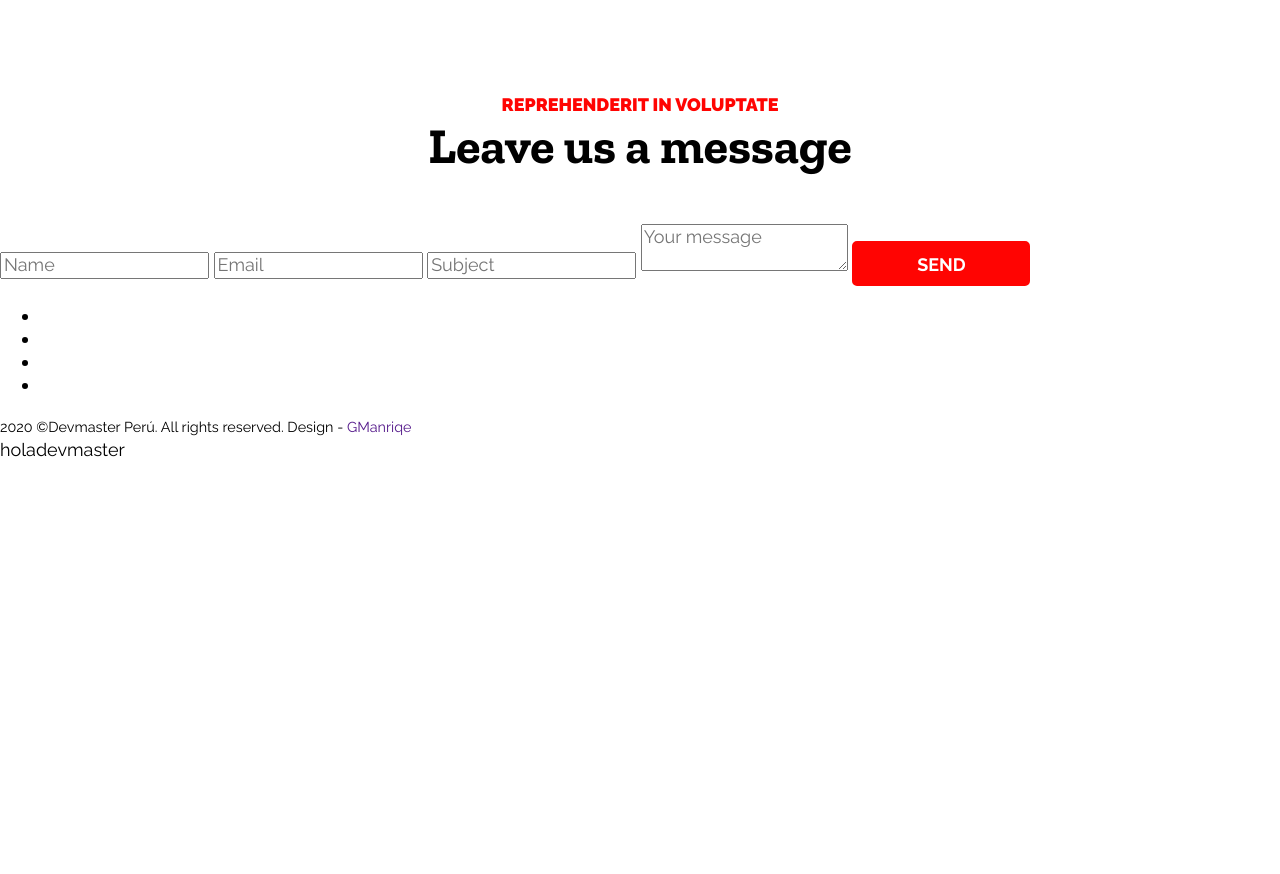
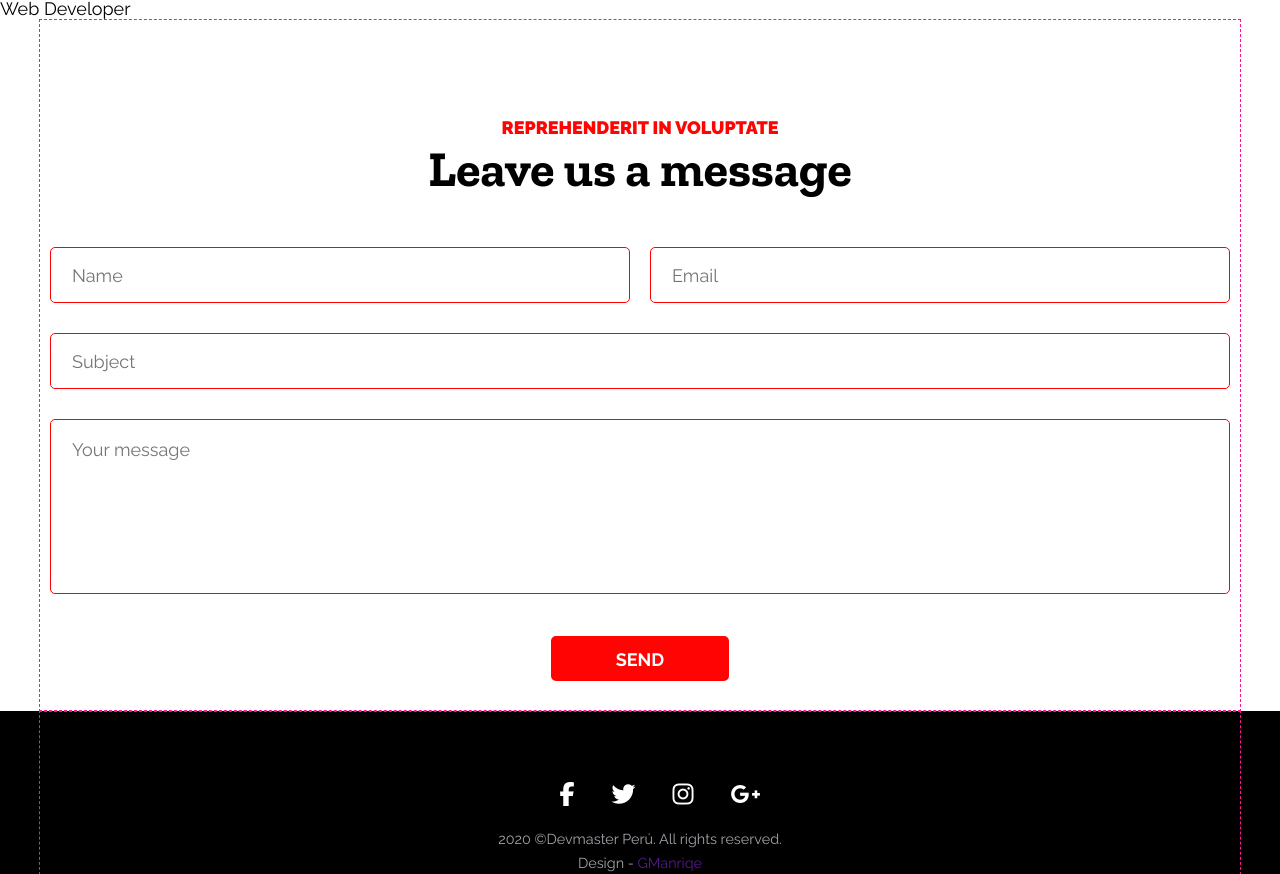
Before and after one commit to devmasterperu/DesarrolloWeb-Grupo10, a plain HTML site: page sesion07/proyecto-real-01/index.html in a window 1280 px wide. Shown: the part 2223-3097 px from the top of the page. Before the commit the page ends 2684 px from the top, so only its background shows below. Drawn offline with nearby package versions, Linux system fonts and the light colour scheme.

Commit message:
Sesion07 - Avance proyecto

```diff
--- a/sesion07/proyecto-real-01/css/style.css
+++ b/sesion07/proyecto-real-01/css/style.css
@@ -7,21 +7,7 @@ Fonts
 }
 */
 
-/****************************
-Variables
-*****************************/
-:root {
-   --primary-color: #FF0402;
-   --secondary-color: #707070;
-   --terteary-color: #A0A3A8;
-   --quaternary-color: #F5FAFD;
-
-   --white-color: #FFF;
-   --black-color: #000;
-
-   --primary-font: 'Raleway', sans-serif;
-   --secondary-font: 'Zilla Slab', serif;
-}
+@import url('variables.css');
 
 /****************************
 Generals
@@ -80,6 +66,22 @@ figure {
 }
 img {
     display: block;
+}
+input,
+textarea {
+    display: block;
+    border: 1px solid var(--primary-color);
+    border-radius: 5px;
+    padding: 18px 21px;
+    line-height: 23px;
+    width: 100%;
+}
+input {
+    height: 56px;
+}
+textarea {
+    height: 175px;
+    resize: none;
 }
 
 /****************************
@@ -192,3 +194,49 @@ Style
     margin-right: 20px;
 }
 /* Recommendations */
+
+/* Form */
+.home-form {
+    display: flex;
+    flex-wrap: wrap;
+}
+.home-form .form-control {
+    width: 100%;
+    margin-bottom: 30px;
+}
+.home-form .form-control.form-control-left {
+    width: 590px;
+    padding-right: 10px;
+}
+.home-form .form-control.form-control-right {
+    width: 590px;
+    padding-left: 10px;
+}
+.home-form .form-control:last-child {
+    text-align: center;
+    padding-top: 12px;
+}
+
+/* Footer */
+.main-home-footer {
+    background-color: var(--black-color);
+}
+.home-footer {
+    padding-top: 53px;
+}
+.home-footer ul {
+    list-style-type: none;
+    display: flex;
+    justify-content: center;
+}
+.home-footer li:not(:last-child) {
+    padding-right: 37px;
+}
+.home-footer i {
+    color: var(--white-color);
+    font-size: 24px;
+}
+.home-footer p {
+    color: var(--terteary-color);
+    text-align: center;
+}
--- /dev/null
+++ b/sesion07/proyecto-real-01/css/variables.css
@@ -0,0 +1,15 @@
+/****************************
+Variables
+*****************************/
+:root {
+    --primary-color: #FF0402;
+    --secondary-color: #707070;
+    --terteary-color: #A0A3A8;
+    --quaternary-color: #F5FAFD;
+
+    --white-color: #FFF;
+    --black-color: #000;
+
+    --primary-font: 'Raleway', sans-serif;
+    --secondary-font: 'Zilla Slab', serif;
+ }
--- a/sesion07/proyecto-real-01/index.html
+++ b/sesion07/proyecto-real-01/index.html
@@ -13,7 +13,9 @@
         <link rel="stylesheet" href="css/normalize.css">
         <!-- Style CSS -->
         <link rel="stylesheet" href="css/style.css">
-        <title>Devmaster</title>
+        <title>Devmaster</title>ç
+        <!-- Font Awesome -->
+        <script src="https://kit.fontawesome.com/4e8c731652.js" crossorigin="anonymous"></script>
     </head>
     <body>
         <header></header>
@@ -121,33 +123,45 @@
                     <span>Web Developer</span>
                 </div>
             </section>
-            <section>
+            <section class="main-home-form">
+                <div class="container">
                     <div class="title">
                         <h2><span>reprehenderit in voluptate</span>Leave us a message</h2>
                     </div>
-                <form>
+                    <form class="home-form">
+                        <div class="form-control form-control-left">
                             <input type="text" placeholder="Name">
+                        </div>
+                        <div class="form-control form-control-right">
                             <input type="email" placeholder="Email">
+                        </div>
+                        <div class="form-control">
                             <input type="text" placeholder="Subject">
+                        </div>
+                        <div class="form-control">
                             <textarea placeholder="Your message"></textarea>
+                        </div>
+                        <div class="form-control">
                             <button type="submit" class="btn">send</button>
+                        </div>
                     </form>
+                </div>
             </section>
         </main>
-        <footer>
+        <footer class="main-home-footer">
+            <div class="container">
+                <div class="home-footer">
                     <nav>
-                <ul>
-                    <li><a href=""></a></li>
-                    <li><a href=""></a></li>
-                    <li><a href=""></a></li>
-                    <li><a href=""></a></li>
+                        <ul> <!-- Elemento padre -->
+                            <li><a href="#"><i class="fab fa-facebook-f"></i></a></li> <!-- Elemento hijo -->
+                            <li><a href="#"><i class="fab fa-twitter"></i></a></li> <!-- Elemento hijo -->
+                            <li><a href="#"><i class="fab fa-instagram"></i></a></li> <!-- Elemento hijo -->
+                            <li><a href="#"><i class="fab fa-google-plus-g"></i></a></li> <!-- Elemento hijo -->
                         </ul>
                     </nav>
-            <p><small>2020 ©Devmaster Perú. All rights reserved. Design - <a href="">GManriqe</a></small></p>
+                    <p><small>2020 ©Devmaster Perú. All rights reserved. <br> Design - <a href="">GManriqe</a></small></p>
+                </div>
+            </div>
         </footer>
-        <p>
-            <span>hola</span><span>devmaster</span>
-
-        </p>
     </body>
 </html>
```
Lines whose indentation alone changed are shown as unchanged.
